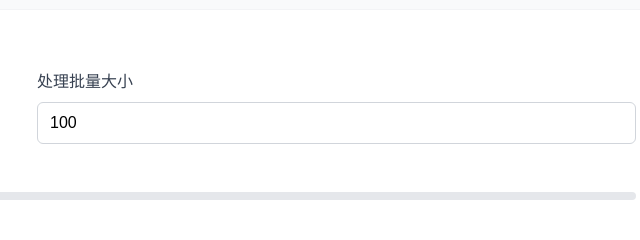
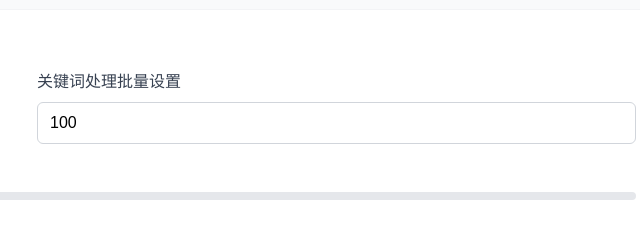
Before and after one commit to goney-gy/zhuangku, a plain HTML site: page index.html in a window 1280 px wide. Shown: the part 1284-1524 px from the top of the page, 611-1251 px from the left. Drawn offline with nearby package versions, Linux system fonts and the light colour scheme.

Commit message:
index.html

```diff
--- a/index.html
+++ b/index.html
@@ -194,7 +194,7 @@
                     </div>
                 </div>
                 <div>
-                    <label class="form-label">处理批量大小</label>
+                    <label class="form-label">关键词处理批量设置</label>
                     <input type="number" id="batchSize" class="form-control w-32" value="100" min="1">
                 </div>
             </div>
```
